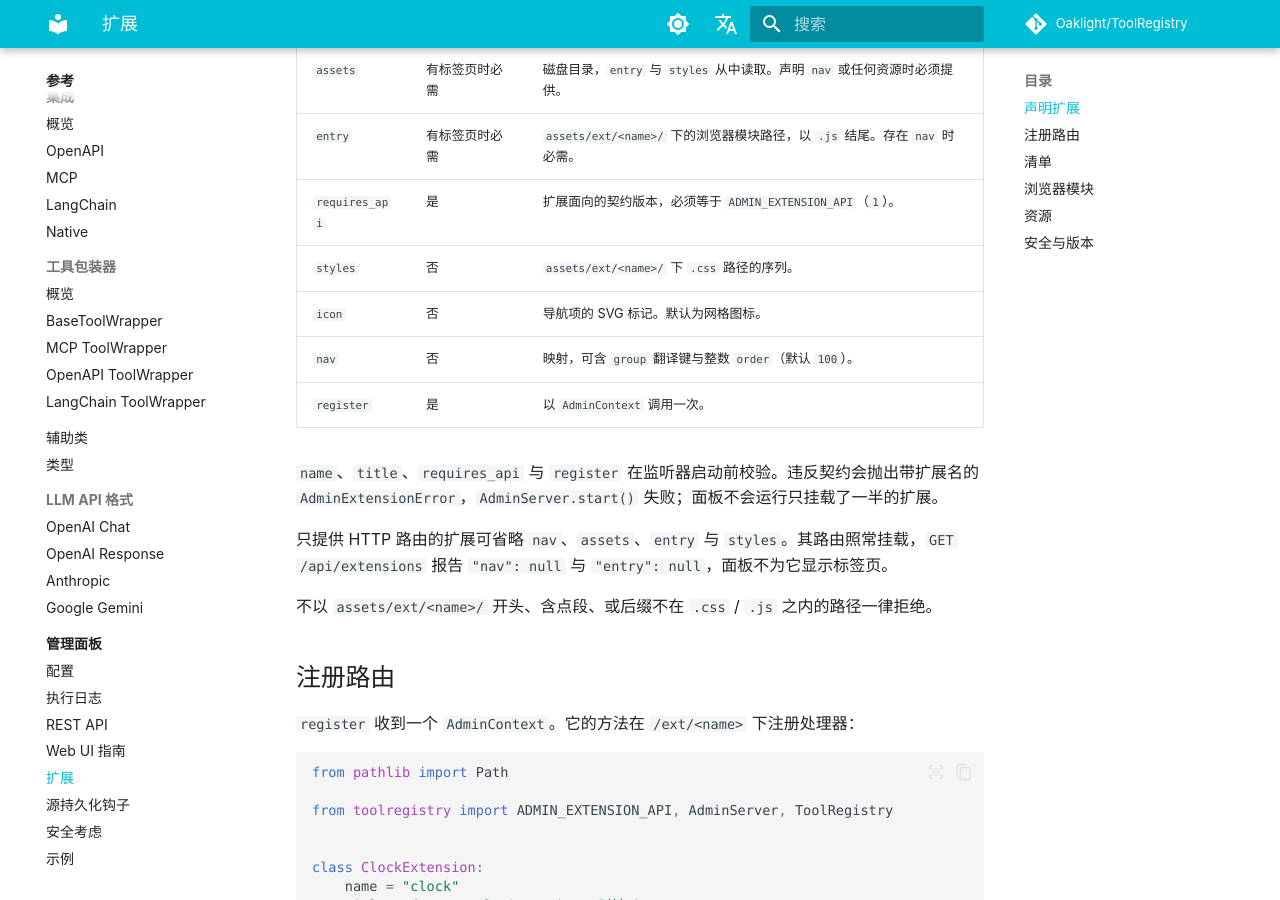
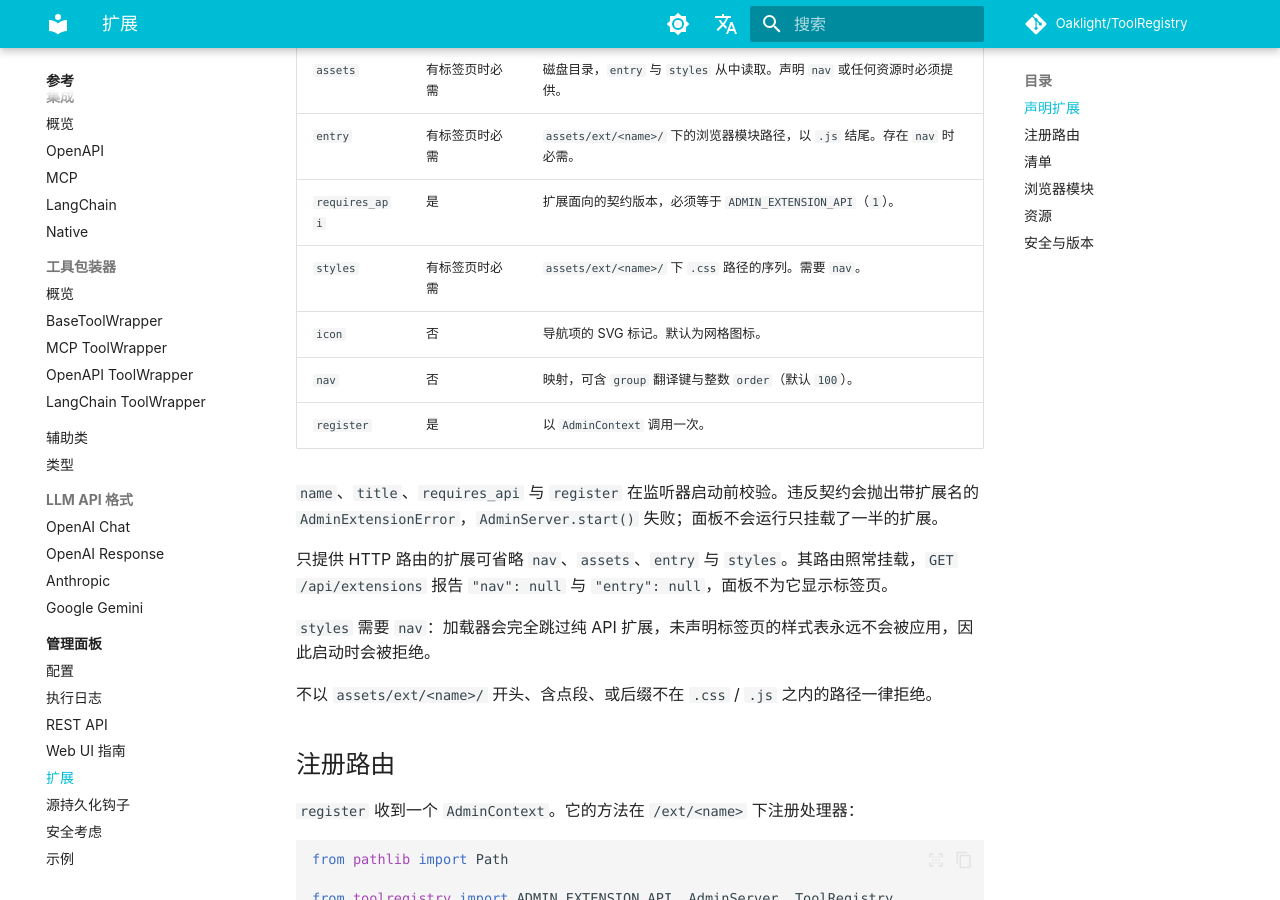
Before and after one commit to Oaklight/ToolRegistry, an MkDocs documentation site: the page built from docs/admin/extensions.md, in a window 1280 px wide and 900 px high, scrolled down 632 px. Built offline with MkDocs 1.6.1 and Material for MkDocs 9.7.7, drawn with Linux system fonts in a browser that asks for light colours; some web fonts are replaced; comment, search, counter and statistics services are not loaded.

Commit message:
docs(admin): 说明扩展样式需要标签页（#439）

```diff
--- a/docs/admin/extensions.md
+++ b/docs/admin/extensions.md
@@ -15,7 +15,7 @@
 | `assets` | 有标签页时必需 | 磁盘目录，`entry` 与 `styles` 从中读取。声明 `nav` 或任何资源时必须提供。 |
 | `entry` | 有标签页时必需 | `assets/ext/<name>/` 下的浏览器模块路径，以 `.js` 结尾。存在 `nav` 时必需。 |
 | `requires_api` | 是 | 扩展面向的契约版本，必须等于 `ADMIN_EXTENSION_API`（`1`）。 |
-| `styles` | 否 | `assets/ext/<name>/` 下 `.css` 路径的序列。 |
+| `styles` | 有标签页时必需 | `assets/ext/<name>/` 下 `.css` 路径的序列。需要 `nav`。 |
 | `icon` | 否 | 导航项的 SVG 标记。默认为网格图标。 |
 | `nav` | 否 | 映射，可含 `group` 翻译键与整数 `order`（默认 `100`）。 |
 | `register` | 是 | 以 `AdminContext` 调用一次。 |
@@ -23,6 +23,8 @@
 `name`、`title`、`requires_api` 与 `register` 在监听器启动前校验。违反契约会抛出带扩展名的 `AdminExtensionError`，`AdminServer.start()` 失败；面板不会运行只挂载了一半的扩展。
 
 只提供 HTTP 路由的扩展可省略 `nav`、`assets`、`entry` 与 `styles`。其路由照常挂载，`GET /api/extensions` 报告 `"nav": null` 与 `"entry": null`，面板不为它显示标签页。
+
+`styles` 需要 `nav`：加载器会完全跳过纯 API 扩展，未声明标签页的样式表永远不会被应用，因此启动时会被拒绝。
 
 不以 `assets/ext/<name>/` 开头、含点段、或后缀不在 `.css` / `.js` 之内的路径一律拒绝。
 
```
